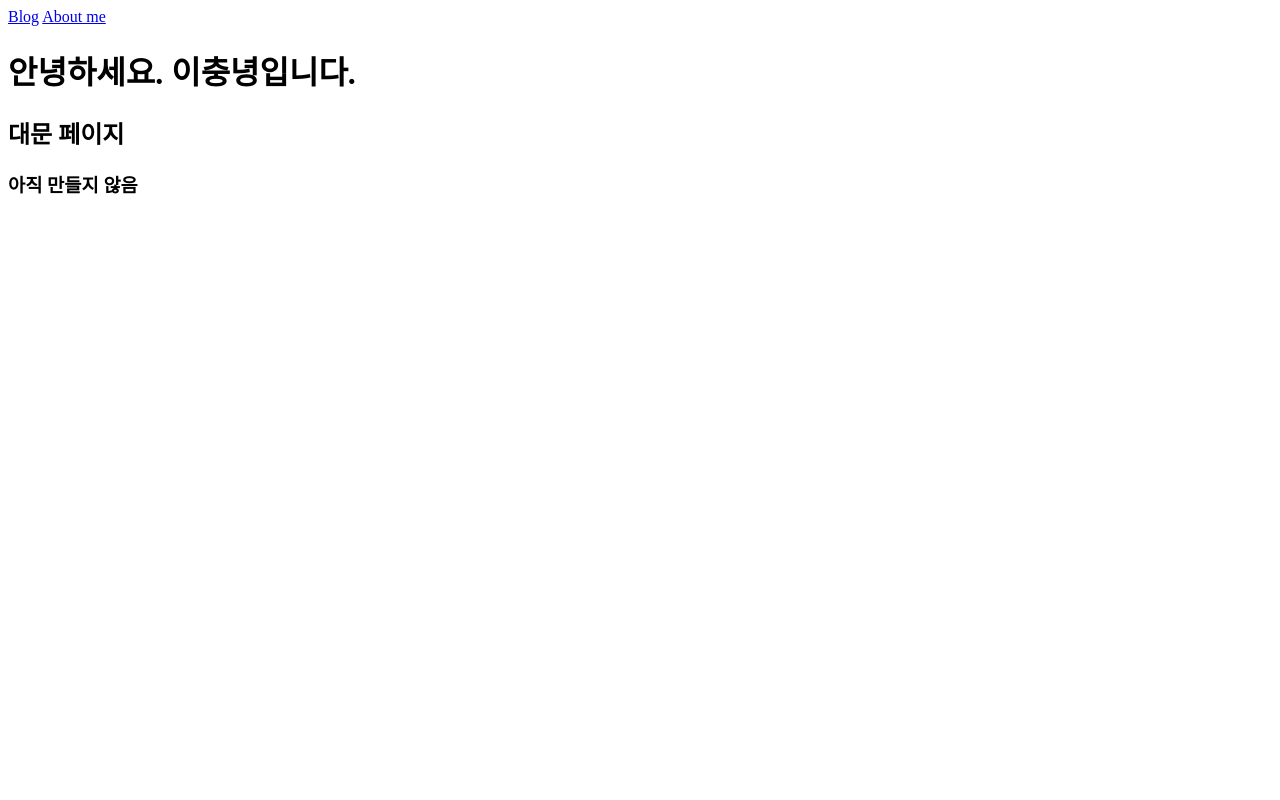
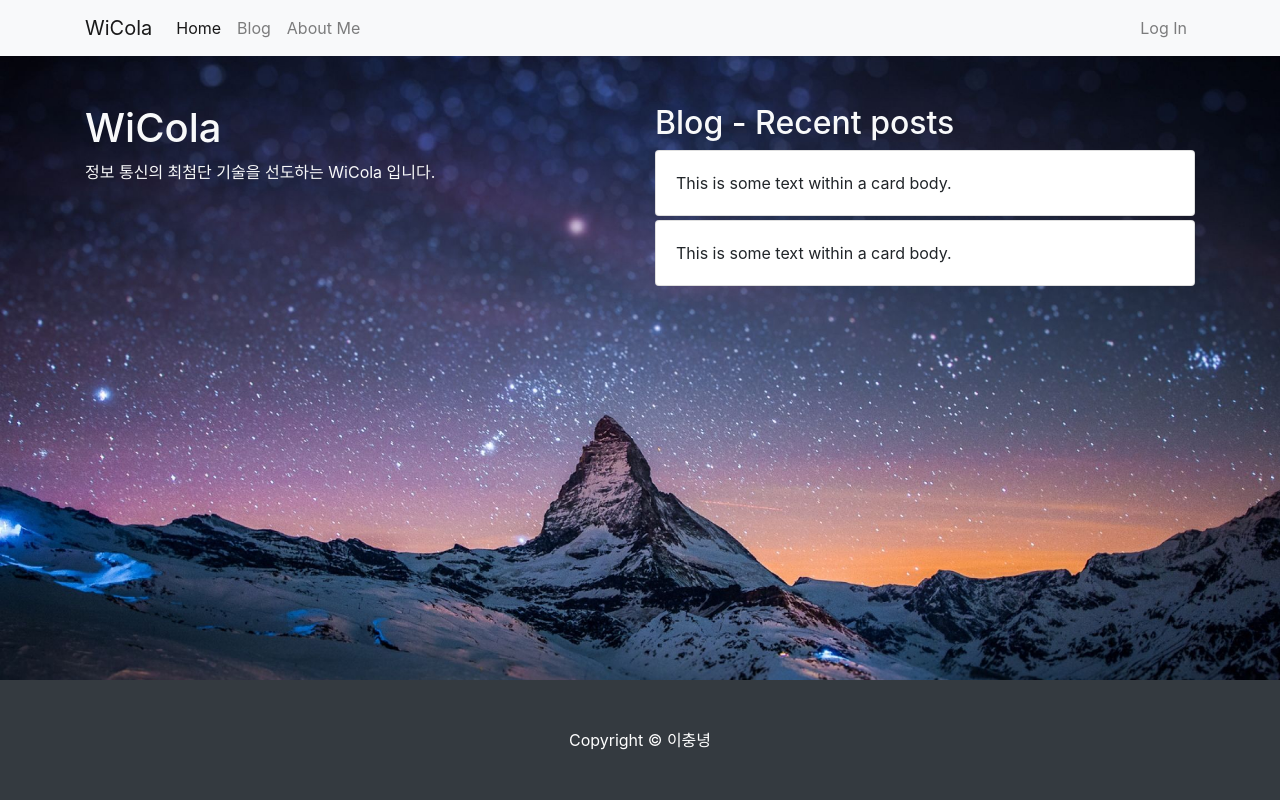
Before and after one commit to sive2045/django_blog, a Django app: page / in a window 1280 px wide. Run offline with Django 3.2, Linux system fonts and the light colour scheme; some libraries are stand-ins or nearby versions.

Commit message:
mod main page and title

```diff
--- a/blog/templates/blog/navbar.html
+++ b/blog/templates/blog/navbar.html
@@ -2,7 +2,7 @@
 
 <nav class="navbar navbar-expand-lg navbar-light bg-light">
         <div class="container">
-            <a class="navbar-brand" href="/">Do It Django</a>
+            <a class="navbar-brand" href="/">WiCola</a>
             <button class="navbar-toggler" type="button" data-toggle="collapse" data-target="#navbarNavDropdown"
                 aria-controls="navbarNavDropdown" aria-expanded="false" aria-label="Toggle navigation">
                 <span class="navbar-toggler-icon"></span>
--- /dev/null
+++ b/single_pages/static/single_pages/css/landing.css
@@ -0,0 +1,11 @@
+body {
+    background: url('/static/single_pages/images/stars.jpg') no-repeat center center fixed;
+    -webkit-background-size: cover;
+    -moz-background-size: cover;
+    background-size: cover;
+    -o-background-size: cover;
+}
+
+section {
+    margin-bottom: 150px;
+}
--- a/single_pages/templates/single_pages/landing.html
+++ b/single_pages/templates/single_pages/landing.html
@@ -1,17 +1,54 @@
 <!DOCTYPE html>
+{% load static %}
 <html lang="ko">
-<head>
-    <meta charset="UTF-8">
-    <title>이충녕입니다!</title>
-</head>
-<body>
-<nav>
-    <a href="/blog/">Blog</a>
-    <a href="/about_me/">About me</a>
-</nav>
+    <head>
+        <meta charset="UTF-8">
+        <title>WiCola</title>
 
-<h1>안녕하세요. 이충녕입니다.</h1>
-<h2>대문 페이지</h2>
-<h3>아직 만들지 않음</h3>
-</body>
+        <link href="{% static 'blog/bootstrap/bootstrap.min.css'%}" rel="stylesheet" media="screen">
+        <link rel="stylesheet" href="{% static 'single_pages/css/landing.css' %}" media="screen">
+        <script src="https://kit.fontawesome.com/3928d3f8fc.js" crossorigin="anonymous"></script>
+    </head>
+    <body>
+
+        {% include 'blog/navbar.html' %}
+        <section>
+            <div class="container">
+                <div class="row justify-content-between">
+                    <div class="col-lg-6 text-light">
+                        <h1 class="mt-5">WiCola</h1>
+                        <p>정보 통신의 최첨단 기술을 선도하는 WiCola 입니다.</p>
+                    </div>
+                    <div class="col-lg-6 mt-5">
+                        <h2 class="text-light">Blog - Recent posts</h2>
+                        <div class="card mt-1">
+                            <div class="card-body">
+                                This is some text within a card body.
+                            </div>
+                        </div>
+
+                        <div class="card mt-1">
+                            <div class="card-body">
+                                This is some text within a card body.
+                            </div>
+                        </div>
+                    </div>
+                </div>
+            </div>
+        </section>
+
+        <div class='fixed-bottom'>
+        {% include 'blog/footer.html' %}
+        </div>
+
+        <script src="https://code.jquery.com/jquery-3.4.1.slim.min.js"
+            integrity="sha384-J6qa4849blE2+poT4WnyKhv5vZF5SrPo0iEjwBvKU7imGFAV0wwj1yYfoRSJoZ+n"
+            crossorigin="anonymous"></script>
+        <script src="https://cdn.jsdelivr.net/npm/popper.js@1.16.0/dist/umd/popper.min.js"
+            integrity="sha384-Q6E9RHvbIyZFJoft+2mJbHaEWldlvI9IOYy5n3zV9zzTtmI3UksdQRVvoxMfooAo"
+            crossorigin="anonymous"></script>
+        <script src="https://stackpath.bootstrapcdn.com/bootstrap/4.4.1/js/bootstrap.min.js"
+            integrity="sha384-wfSDF2E50Y2D1uUdj0O3uMBJnjuUD4Ih7YwaYd1iqfktj0Uod8GCExl3Og8ifwB6"
+            crossorigin="anonymous"></script>
+    </body>
 </html>
```
Also changed, not shown: single_pages/static/single_pages/images/amsterdam_sky.jpg (added), single_pages/static/single_pages/images/espa.jpg (added), single_pages/static/single_pages/images/stars.jpg (added).
